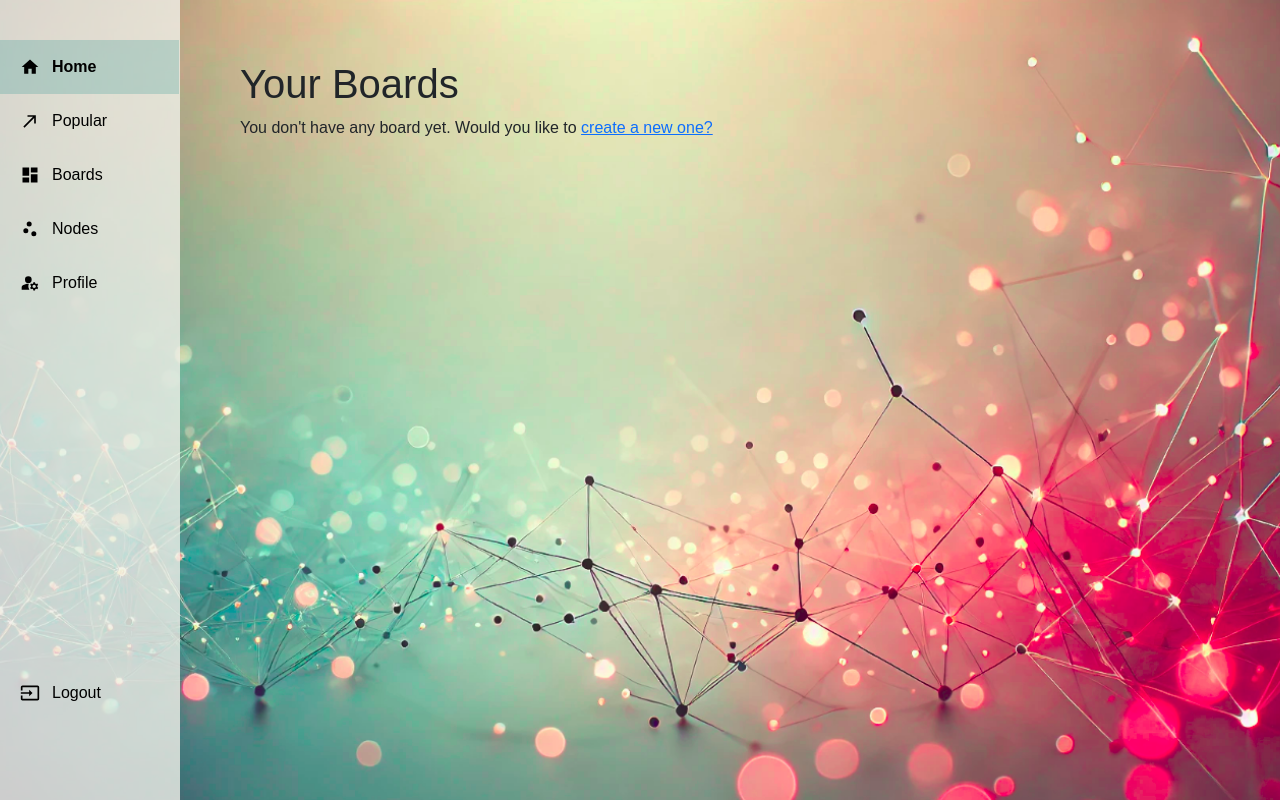
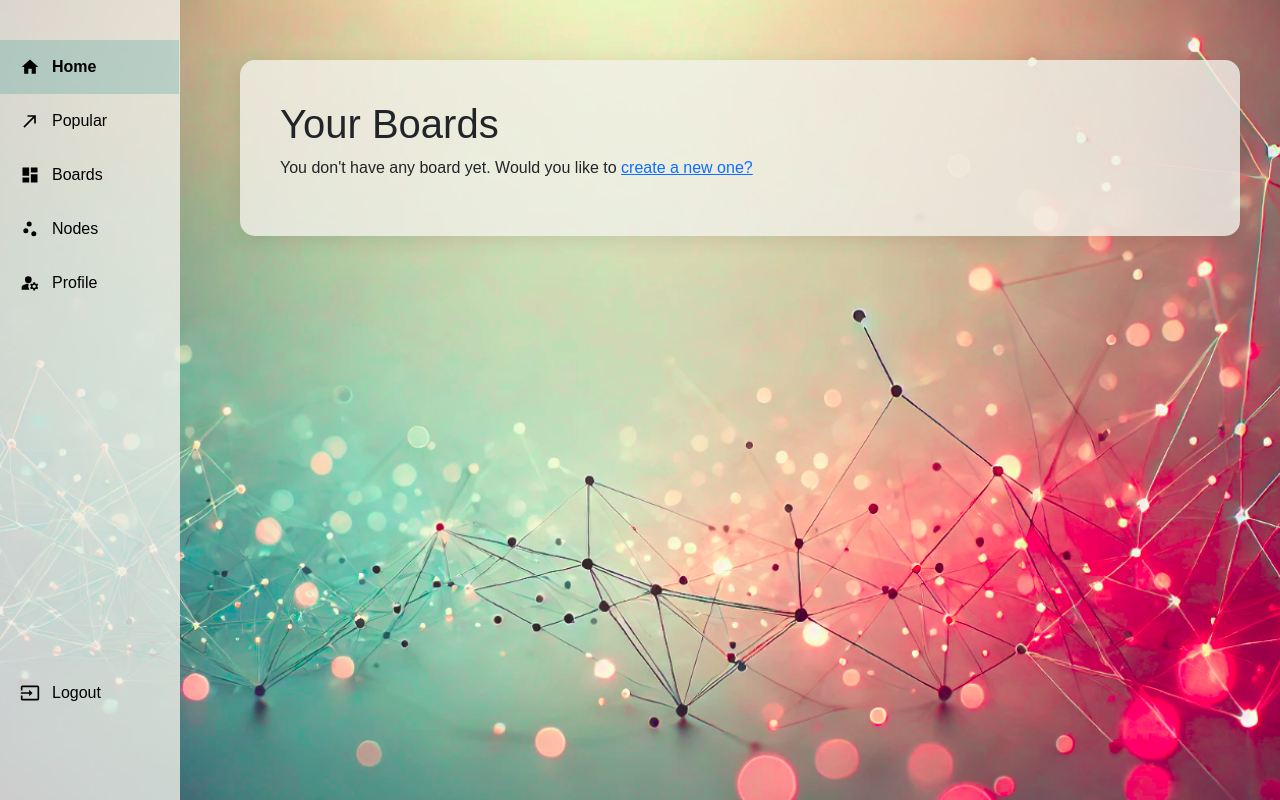
Before and after one commit to tyasemin/SWE573, a Django app: page /home/ in a window 1280 px wide. Run offline with Django 4.2, Linux system fonts and the light colour scheme.

Commit message:
fix feed alignment

```diff
--- a/backend/home_app/templates/home_app/home.html
+++ b/backend/home_app/templates/home_app/home.html
@@ -61,6 +61,7 @@
 
   <!-- Main Content -->
   <div class="home-content">
+    <div class="home-box">
   <h1>Your Boards</h1>
 
   {% if boards %}
@@ -78,7 +79,8 @@
       <p>You don't have any board yet. Would you like to <a href="{% url 'create_board' %}">create a new one?</a></p>
     </div>
   {% endif %}
-</div>
+    </div>
+  </div>
 </div>
 
 <!-- Bootstrap JS -->
```
